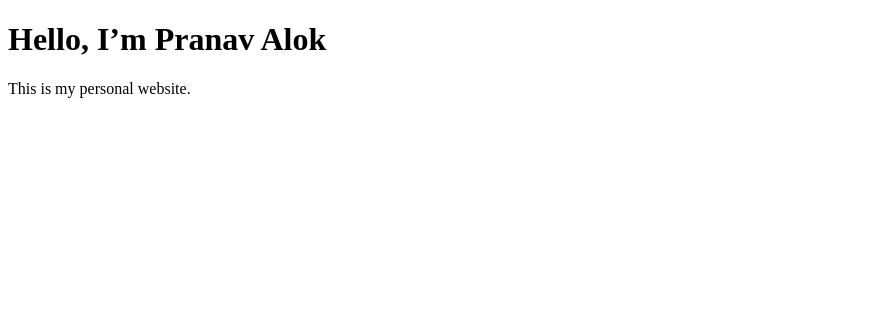
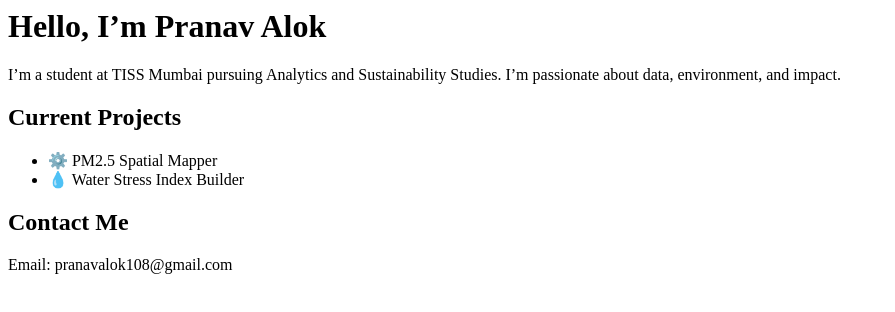
Before and after one commit to Pranav-Alok/Pranav-Alok.github.io, a plain HTML site: page index.html in a window 1280 px wide. Shown: the whole page, without its empty margins (0-895 px from the left). Drawn offline with Linux system fonts and the light colour scheme.

Commit message:
Update1 index.html
Did some basic changes.

```diff
--- a/index.html
+++ b/index.html
@@ -1,10 +1,11 @@
-<!DOCTYPE html>
-<html>
-<head>
-  <title>Welcome to My Website</title>
-</head>
-<body>
-  <h1>Hello, I’m Pranav Alok</h1>
-  <p>This is my personal website.</p>
-</body>
-</html>
+<h1>Hello, I’m Pranav Alok</h1>
+<p>I’m a student at TISS Mumbai pursuing Analytics and Sustainability Studies. I’m passionate about data, environment, and impact.</p>
+
+<h2>Current Projects</h2>
+<ul>
+  <li>⚙️ PM2.5 Spatial Mapper</li>
+  <li>💧 Water Stress Index Builder</li>
+</ul>
+
+<h2>Contact Me</h2>
+<p>Email: pranavalok108@gmail.com</p>
```
